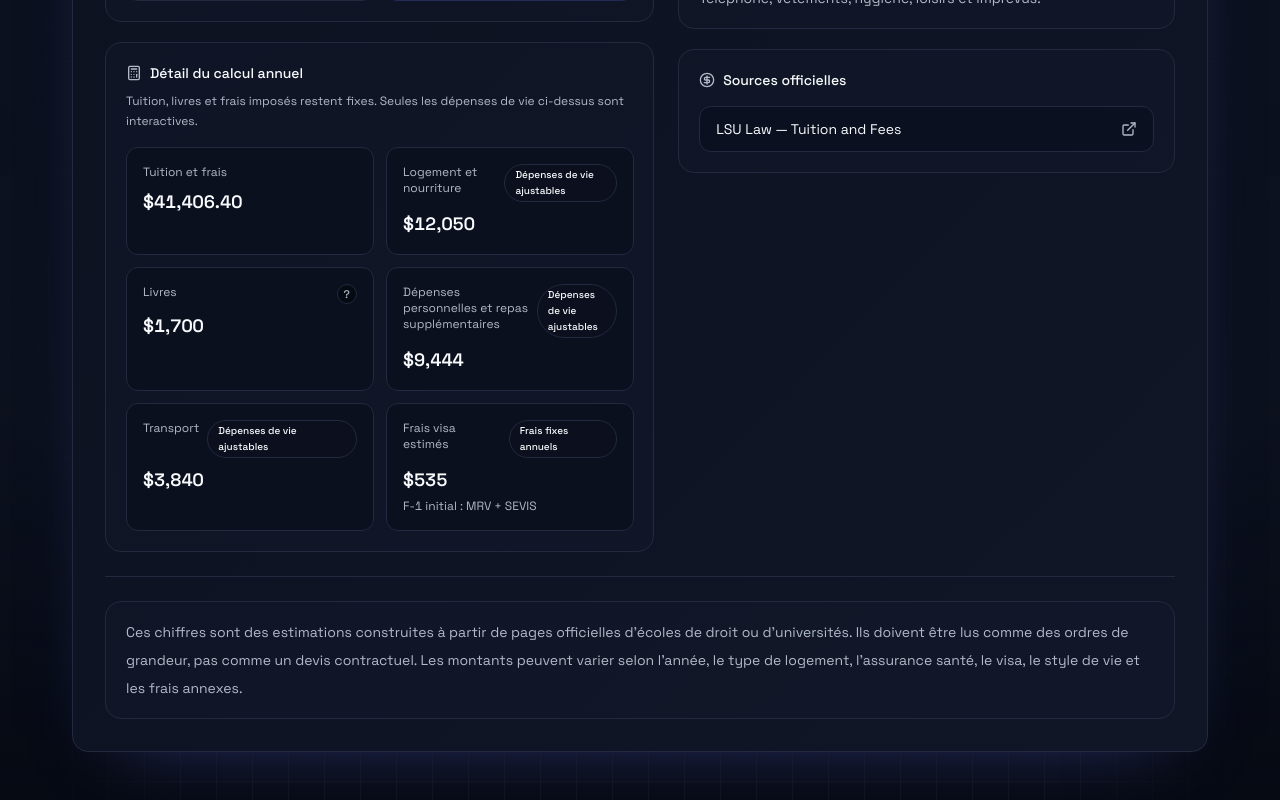
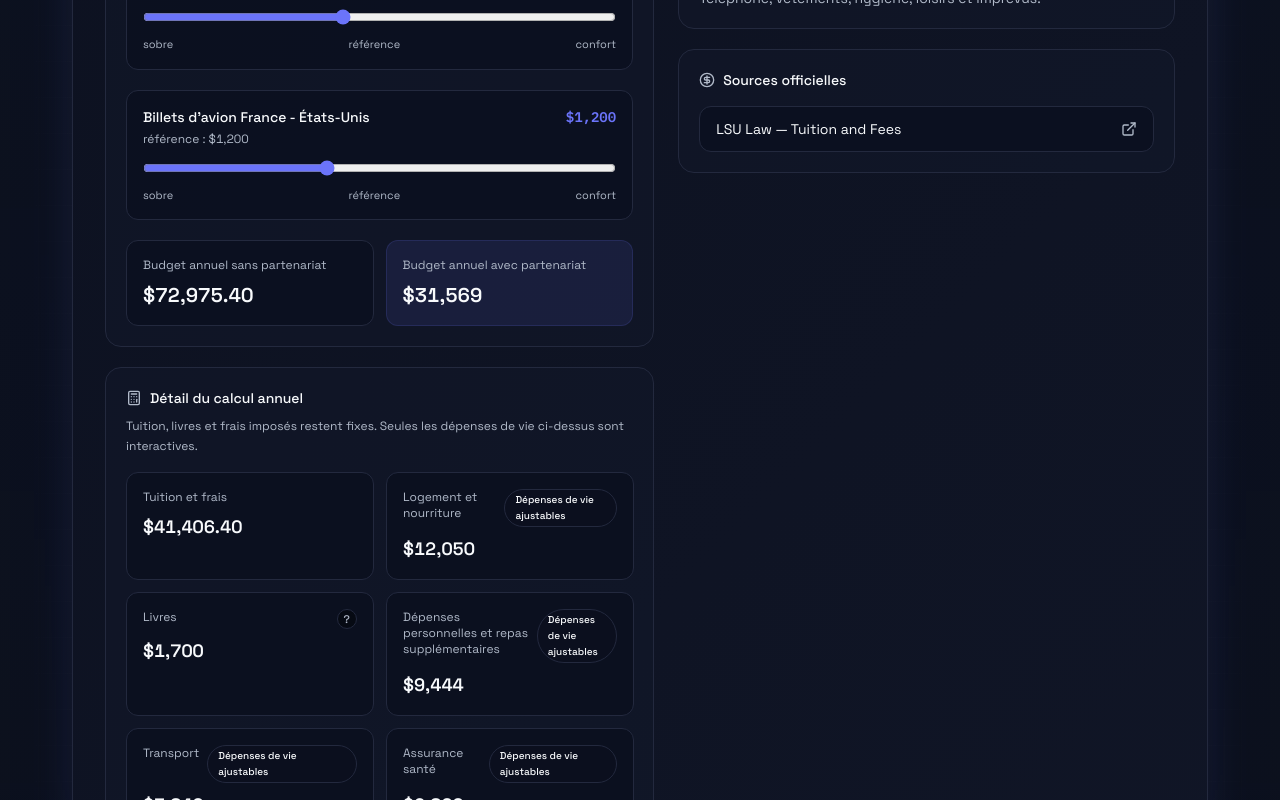
Before and after one commit to CorentinSG/llm-partnerships, a Next.js app in the folder llm-partnerships/: page / in a window 1280 px wide. Shown: the part 5680-6480 px from the top of the page. Built offline with nearby package versions, Linux system fonts and the light colour scheme; no server answers.

Commit message:
Add insurance and flight sliders to cost simulator

```diff
--- a/llm-partnerships/src/components/cost-simulator.tsx
+++ b/llm-partnerships/src/components/cost-simulator.tsx
@@ -28,7 +28,6 @@ import {
   formatUsd,
   getAllCostEstimates,
   getCostEstimatesMeta,
-  getEstimateSummary,
   getEstimatesForDisplayCity,
   getPartnershipsInEstimateCity,
   getDisplayCities,
@@ -40,7 +39,7 @@ const copy = {
     badge: "Simulateur étudiant",
     title: "Budget annuel LL.M. : public vs partenariat",
     intro:
-      "Les frais d'inscription peuvent être le premier poste d'un LL.M. aux États-Unis, mais ils ne sont jamais seuls : visa, livres, logement, repas, transport et assurance peuvent aussi peser lourd. Compare le prix public, le prix avec partenariat, puis ajuste les dépenses qui dépendent de toi.",
+      "Les frais d'inscription peuvent être le premier poste d'un LL.M. aux États-Unis, mais ils ne sont jamais seuls : visa, livres, logement, repas, transport, assurance et billets d'avion peuvent aussi peser lourd. Compare le prix public, le prix avec partenariat, puis ajuste les dépenses qui dépendent de toi.",
     city: "1. Ville",
     school: "École de référence",
     partnership: "2. Partenariat",
@@ -54,11 +53,13 @@ const copy = {
     fixedCosts: "Frais fixes annuels",
     visaCosts: "Frais visa estimés",
     livingCosts: "Dépenses de vie ajustables",
+    healthInsurance: "Assurance santé",
+    flights: "Billets d'avion France - États-Unis",
     publicTotal: "Budget annuel sans partenariat",
     partnerTotal: "Budget annuel avec partenariat",
     studentCosts: "Ajuste ton mode de vie",
     studentCostsHelp:
-      "Ces curseurs modifient seulement les postes qui varient selon ton choix de logement, repas, transport, assurance ou dépenses personnelles.",
+      "Ces curseurs modifient seulement les postes qui varient selon ton choix de logement, repas, transport, assurance, billets d'avion ou dépenses personnelles.",
     lean: "sobre",
     reference: "référence",
     comfortable: "confort",
@@ -90,7 +91,7 @@ const copy = {
     badge: "Student simulator",
     title: "Annual LL.M. budget: public vs partnership",
     intro:
-      "Tuition can be the largest line item for a U.S. LL.M., but it is not the only one: visa, books, housing, meals, transport, and insurance can also be significant. Compare the public price, the partnership price, then adjust the costs driven by your own choices.",
+      "Tuition can be the largest line item for a U.S. LL.M., but it is not the only one: visa, books, housing, meals, transport, insurance, and flights can also be significant. Compare the public price, the partnership price, then adjust the costs driven by your own choices.",
     city: "1. City",
     school: "Reference school",
     partnership: "2. Partnership",
@@ -104,11 +105,13 @@ const copy = {
     fixedCosts: "Annual fixed costs",
     visaCosts: "Estimated visa fees",
     livingCosts: "Editable living costs",
+    healthInsurance: "Health insurance",
+    flights: "France - U.S. flights",
     publicTotal: "Annual budget without partnership",
     partnerTotal: "Annual budget with partnership",
     studentCosts: "Adjust your lifestyle",
     studentCostsHelp:
-      "These sliders only change costs driven by your housing, meals, transport, insurance, or personal spending choices.",
+      "These sliders only change costs driven by your housing, meals, transport, insurance, flights, or personal spending choices.",
     lean: "lean",
     reference: "reference",
     comfortable: "comfortable",
@@ -140,7 +143,7 @@ const copy = {
     badge: "Simulador estudiante",
     title: "Presupuesto anual LL.M.: público vs convenio",
     intro:
-      "La matrícula puede ser el mayor coste de un LL.M. en Estados Unidos, pero no es el único: visa, libros, vivienda, comidas, transporte y seguro también pueden ser elevados. Compara el precio público, el precio con convenio y ajusta los gastos que dependen de ti.",
+      "La matrícula puede ser el mayor coste de un LL.M. en Estados Unidos, pero no es el único: visa, libros, vivienda, comidas, transporte, seguro y vuelos también pueden ser elevados. Compara el precio público, el precio con convenio y ajusta los gastos que dependen de ti.",
     city: "1. Ciudad",
     school: "Escuela de referencia",
     partnership: "2. Convenio",
@@ -154,11 +157,13 @@ const copy = {
     fixedCosts: "Costes fijos anuales",
     visaCosts: "Costes estimados de visa",
     livingCosts: "Gastos de vida ajustables",
+    healthInsurance: "Seguro de salud",
+    flights: "Vuelos Francia - Estados Unidos",
     publicTotal: "Presupuesto anual sin convenio",
     partnerTotal: "Presupuesto anual con convenio",
     studentCosts: "Ajusta tu estilo de vida",
     studentCostsHelp:
-      "Estos controles solo modifican gastos que dependen de tu vivienda, comidas, transporte, seguro o gastos personales.",
+      "Estos controles solo modifican gastos que dependen de tu vivienda, comidas, transporte, seguro, vuelos o gastos personales.",
     lean: "sobrio",
     reference: "referencia",
     comfortable: "cómodo",
@@ -213,6 +218,54 @@ function getVisaOptions(language: UiLanguage): VisaOption[] {
   ]
 }
 
+const DEFAULT_HEALTH_INSURANCE_USD = 2800
+const DEFAULT_FLIGHTS_USD = 1200
+
+function isInsuranceComponent(label: string) {
+  const normalized = cleanText(label).toLowerCase()
+  return (
+    normalized.includes("assurance") ||
+    normalized.includes("insurance") ||
+    normalized.includes("seguro")
+  )
+}
+
+function isFlightsComponent(label: string) {
+  const normalized = cleanText(label).toLowerCase()
+  return (
+    normalized.includes("billet") ||
+    normalized.includes("avion") ||
+    normalized.includes("flight") ||
+    normalized.includes("vuelos")
+  )
+}
+
+function getSupplementalCostComponents(
+  components: CostComponent[],
+  language: UiLanguage,
+): CostComponent[] {
+  const t = copy[language]
+  const supplemental: CostComponent[] = []
+
+  if (!components.some((component) => isInsuranceComponent(component.label))) {
+    supplemental.push({
+      label: t.healthInsurance,
+      amountUsd: DEFAULT_HEALTH_INSURANCE_USD,
+      kind: "other",
+    })
+  }
+
+  if (!components.some((component) => isFlightsComponent(component.label))) {
+    supplemental.push({
+      label: t.flights,
+      amountUsd: DEFAULT_FLIGHTS_USD,
+      kind: "other",
+    })
+  }
+
+  return supplemental
+}
+
 function isBooksComponent(label: string) {
   const normalized = cleanText(label).toLowerCase()
   return normalized.includes("livres") || normalized.includes("books")
@@ -260,7 +313,8 @@ function isEditableLivingComponent(component: CostComponent) {
     label.includes("nourriture") ||
     label.includes("repas") ||
     label.includes("transport") ||
-    label.includes("assurance") ||
+    isInsuranceComponent(label) ||
+    isFlightsComponent(label) ||
     label.includes("personal") ||
     label.includes("personnelles") ||
     label.includes("housing") ||
@@ -420,6 +474,19 @@ export function CostSimulator({
     cityEstimates.find((estimate) => estimate.id === selectedEstimateId) ||
     cityEstimates[0] ||
     allEstimates[0]
+  const estimateComponents = React.useMemo(
+    () =>
+      selectedEstimate
+        ? [
+            ...selectedEstimate.components,
+            ...getSupplementalCostComponents(
+              selectedEstimate.components,
+              language,
+            ),
+          ]
+        : [],
+    [selectedEstimate, language],
+  )
 
   const partnershipsInCity = React.useMemo(
     () =>
@@ -449,10 +516,9 @@ export function CostSimulator({
     (partnership) => partnership.id === selectedPartnershipId,
   )
 
-  const summary = selectedEstimate
-    ? getEstimateSummary(selectedEstimate)
-    : { tuitionUsd: 0, otherCostsUsd: 0, totalUsd: 0 }
-  const normalTuition = summary.tuitionUsd
+  const normalTuition = estimateComponents
+    .filter(isTuitionComponent)
+    .reduce((total, component) => total + component.amountUsd, 0)
   const offerOptions = React.useMemo(
     () => inferOfferOptions(selectedPartnership, normalTuition, language),
     [selectedPartnership, normalTuition, language],
@@ -472,16 +538,16 @@ export function CostSimulator({
 
   const fixedComponents = React.useMemo(
     () =>
-      selectedEstimate?.components.filter(
+      estimateComponents.filter(
         (component) =>
           !isTuitionComponent(component) &&
           !isEditableLivingComponent(component),
-      ) ?? [],
-    [selectedEstimate],
+      ),
+    [estimateComponents],
   )
   const editableComponents = React.useMemo(
-    () => selectedEstimate?.components.filter(isEditableLivingComponent) ?? [],
-    [selectedEstimate],
+    () => estimateComponents.filter(isEditableLivingComponent),
+    [estimateComponents],
   )
 
   React.useEffect(() => {
@@ -805,7 +871,7 @@ export function CostSimulator({
                     {t.fixedHint}
                   </p>
                   <div className="mt-4 grid gap-2 sm:grid-cols-2 sm:gap-3">
-                    {selectedEstimate.components.map((component) => {
+                    {estimateComponents.map((component) => {
                       const editable = isEditableLivingComponent(component)
                       const amount = editable
                         ? (customCosts[component.label] ?? component.amountUsd)
```
